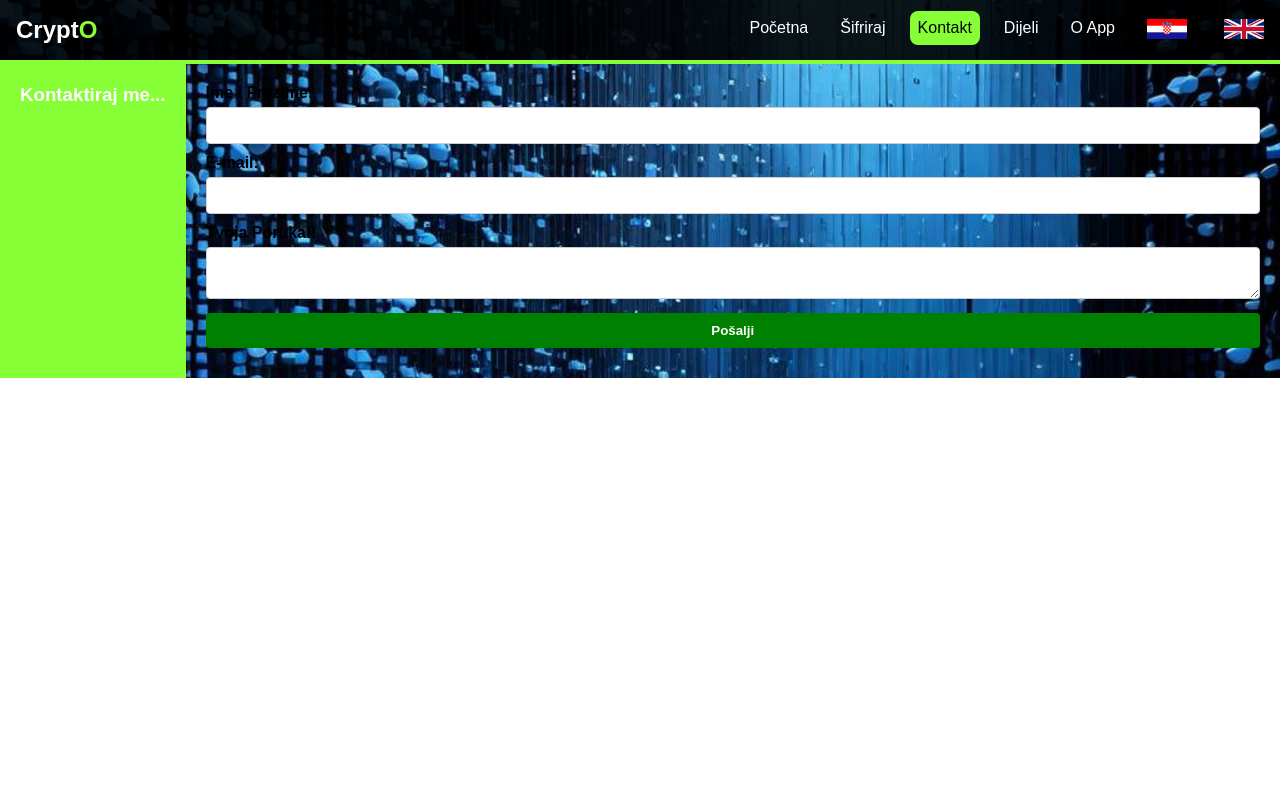
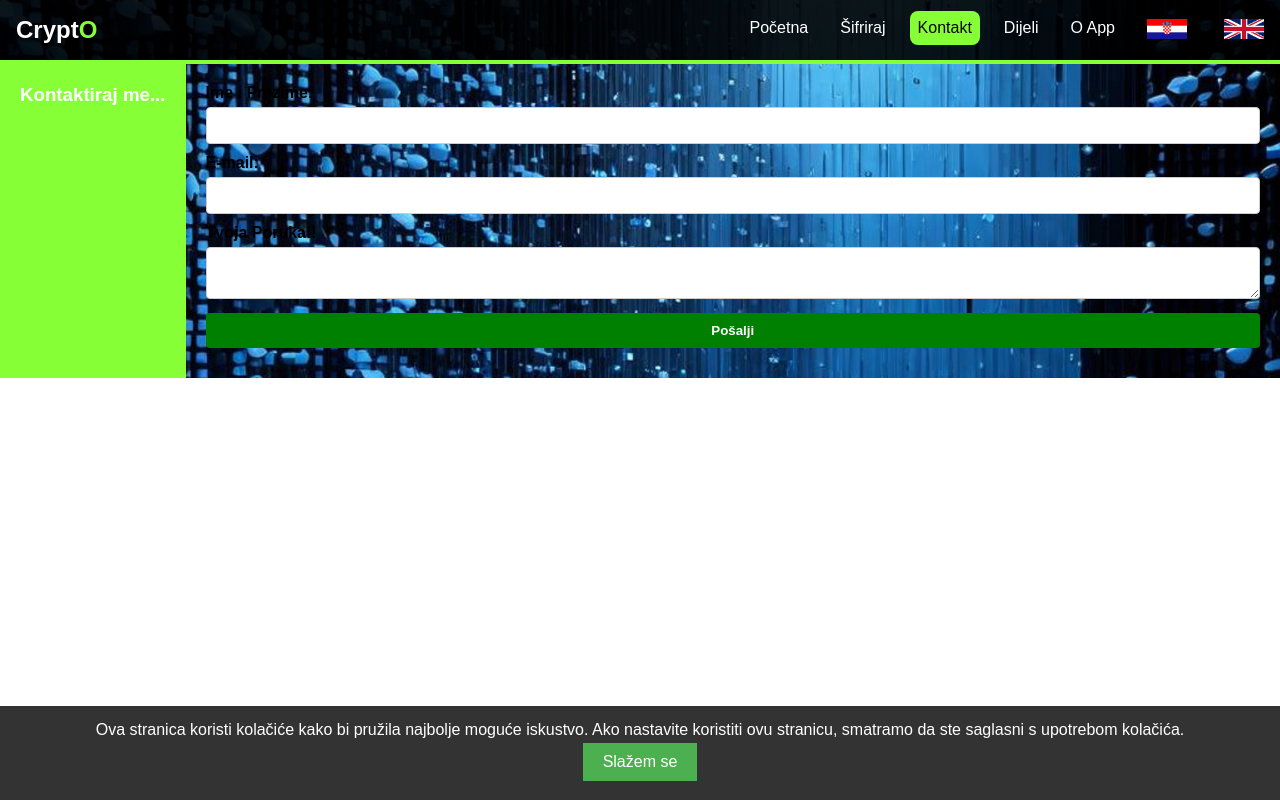
Before and after one commit to AlenZguric/crypto_text, a React (Create React App) app: page /crypto_text/contact in a window 1280 px wide. Built offline with nearby package versions, Linux system fonts and the light colour scheme; a web font is replaced by a local one.

Commit message:
add popup component

```diff
--- a/src/App.js
+++ b/src/App.js
@@ -8,6 +8,7 @@ import SharePage from "./pages/SharePage";
 import ContactPage from "./pages/ContactPage";
 import AboutUsPage from "./pages/AboutUsPage";
 import CryptoPage from "./pages/CryproPage";
+import PopUp from "../src/components/header/js/PopUp"
 
 
 function App() {
@@ -16,6 +17,7 @@ function App() {
       <header>
       <NavBar/>
       </header>
+      <PopUp/>
       <Routes>
         <Route path="/" element={<HomePage />} />
         <Route path="/crypto" element={<CryptoPage />} />
--- /dev/null
+++ b/src/components/header/css/PopUpStyle.css
@@ -0,0 +1,33 @@
+.cookie-banner {
+  position: fixed;
+  bottom: 0;
+  left: 0;
+  width: 100%;
+  background-color: #333;
+  color: #fff;
+  text-align: center;
+  padding: 15px;
+  z-index: 999;
+}
+.cookie-banner .cookie-paragaf p {
+  margin: 0;
+}
+.cookie-banner .cookie-btn button {
+  background-color: #4caf50;
+  border: none;
+  color: white;
+  padding: 10px 20px;
+  text-align: center;
+  text-decoration: none;
+  display: inline-block;
+  font-size: 16px;
+  margin: 4px 2px;
+  cursor: pointer;
+}
+
+@media screen and (max-width: 767px) {
+  .cookie-banner {
+    padding: 10px;
+    height: 500px;
+  }
+}/*# sourceMappingURL=PopUpStyle.css.map */
--- /dev/null
+++ b/src/components/header/css/PopUpStyle.scss
@@ -0,0 +1,39 @@
+.cookie-banner {
+  position: fixed;
+  bottom: 0;
+  left: 0;
+  width: 100%;
+  background-color: #333;
+  color: #fff;
+  text-align: center;
+  padding: 15px;
+  z-index: 999;
+
+  .cookie-paragaf {
+    p {
+      margin: 0;
+    }
+  }
+
+  .cookie-btn {
+    button {
+      background-color: #4caf50;
+      border: none;
+      color: white;
+      padding: 10px 20px;
+      text-align: center;
+      text-decoration: none;
+      display: inline-block;
+      font-size: 16px;
+      margin: 4px 2px;
+      cursor: pointer;
+    }
+  }
+}
+
+@media screen and (max-width: 767px) {
+  .cookie-banner {
+    padding: 10px;
+    height: 500px;
+  }
+}
--- /dev/null
+++ b/src/components/header/js/PopUp.jsx
@@ -0,0 +1,46 @@
+import React, { useState, useEffect } from "react";
+import "../css/PopUpStyle.css";
+
+
+
+const PopUp = () => {
+  const [isCookieAccepted, setIsCookieAccepted] = useState(false);
+
+  useEffect(() => {
+    const storedCookieAcceptance = localStorage.getItem("cookieAccepted");
+
+    if (storedCookieAcceptance === "true") {
+      setIsCookieAccepted(true);
+    }
+  }, []);
+
+  const acceptCookies = () => {
+    setIsCookieAccepted(true);
+    localStorage.setItem("cookieAccepted", true);
+  };
+
+  if (isCookieAccepted) {
+    return null;
+  }
+
+
+
+  return (
+    <div className="cookie-banner">
+      <div className="cookie-paragaf">
+      <p>
+        Ova stranica koristi kolačiće kako bi pružila najbolje moguće
+        iskustvo. Ako nastavite koristiti ovu stranicu, smatramo da ste
+        saglasni s upotrebom kolačića.
+      </p>
+      </div>
+      <div className="cookie-btn">
+      <button onClick={acceptCookies}>Slažem se</button>
+
+      </div>
+
+    </div>
+  );
+};
+
+export default PopUp;
```
Also changed, not shown: 1 other file (tests, documents, lock files or other folders).
